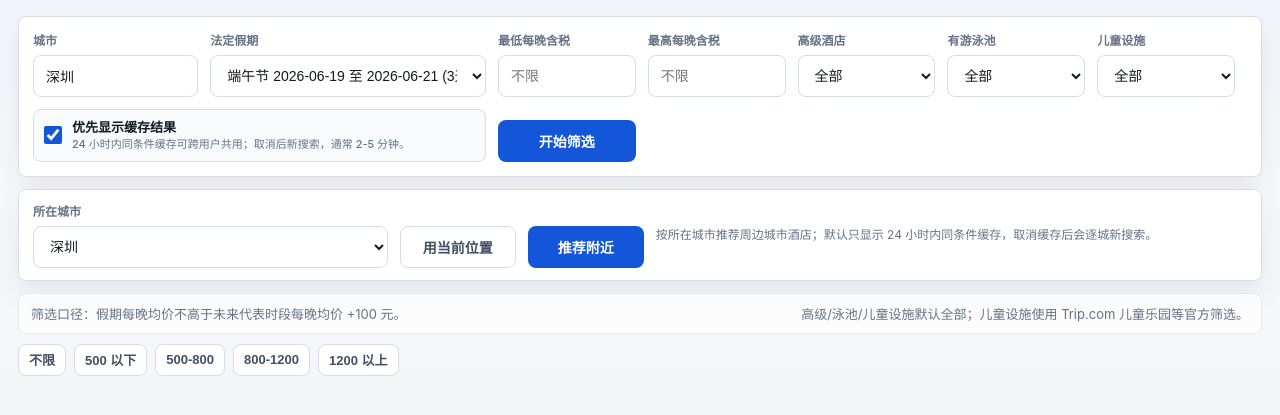
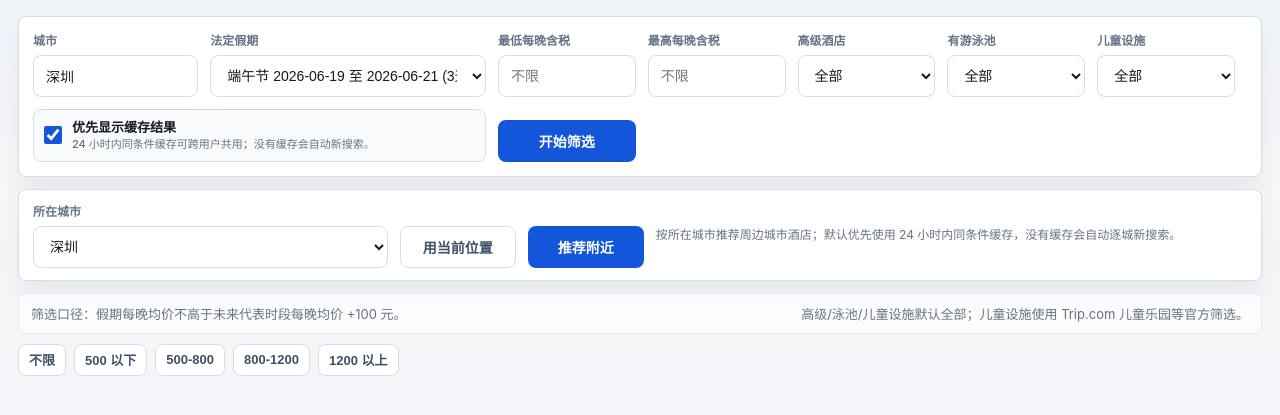
Before and after one commit to linxz-coder/reverse-traval, a Flask app: page / in a window 1280 px wide. Shown: the part 85-500 px from the top of the page. Run offline with Flask 3, Linux system fonts and the light colour scheme.

Commit message:
Fallback to live search on cache miss

```diff
--- a/app.py
+++ b/app.py
@@ -187,7 +187,7 @@ def search():
     pool_filter = payload.get("pool_filter")
     child_facility_filter = payload.get("child_facility_filter") or payload.get("children_pool_filter")
     use_cache = parse_bool(payload.get("use_cache"), default=True)
-    cache_only = parse_bool(payload.get("cache_only"), default=use_cache)
+    cache_only = parse_bool(payload.get("cache_only"), default=False)
 
     if not city or not holiday_code:
         return jsonify({"error": "city 和 holiday_code 不能为空"}), 400
@@ -226,7 +226,7 @@ def nearby_search():
     pool_filter = payload.get("pool_filter")
     child_facility_filter = payload.get("child_facility_filter") or payload.get("children_pool_filter")
     use_cache = parse_bool(payload.get("use_cache"), default=True)
-    cache_only = parse_bool(payload.get("cache_only"), default=use_cache)
+    cache_only = parse_bool(payload.get("cache_only"), default=False)
 
     if not origin_city:
         try:
--- a/reverse_travel.py
+++ b/reverse_travel.py
@@ -427,8 +427,6 @@ class ReverseTravelFinder:
                     self._search_cache_meta[cache_key] = {
                         "created_at": float(disk_record["created_at"]),
                     }
-            elif cache_only:
-                raise ReverseTravelFinderError("当前条件没有可用缓存；请取消勾选“优先显示缓存结果”后发起新搜索。")
             else:
                 base_result = self._find_choices_base(
                     city=city,
--- a/templates/index.html
+++ b/templates/index.html
@@ -665,11 +665,11 @@
             <option value="no">否</option>
           </select>
         </label>
-        <label class="cache-option" title="取消后会重新访问 Trip.com，通常需要 2-5 分钟。">
+        <label class="cache-option" title="有缓存先显示；没有缓存会自动新搜索，通常需要 2-5 分钟。">
           <input id="use-cache" name="use_cache" type="checkbox" value="true" checked />
           <span>
             <strong>优先显示缓存结果</strong>
-            <small>24 小时内同条件缓存可跨用户共用；取消后新搜索，通常 2-5 分钟。</small>
+            <small>24 小时内同条件缓存可跨用户共用；没有缓存会自动新搜索。</small>
           </span>
         </label>
         <button id="submit-btn" type="submit"><span class="spinner"></span><span id="submit-text">开始筛选</span></button>
@@ -697,7 +697,7 @@
         </label>
         <button class="secondary-btn" id="geo-btn" type="button">用当前位置</button>
         <button id="nearby-submit-btn" type="submit"><span class="spinner"></span><span id="nearby-submit-text">推荐附近</span></button>
-        <div class="nearby-hint" id="nearby-hint">按所在城市推荐周边城市酒店；默认只显示 24 小时内同条件缓存，取消缓存后会逐城新搜索。</div>
+        <div class="nearby-hint" id="nearby-hint">按所在城市推荐周边城市酒店；默认优先使用 24 小时内同条件缓存，没有缓存会自动逐城新搜索。</div>
       </form>
 
       <div class="notice">
@@ -822,12 +822,12 @@
       function loadingMessage(seconds) {
         if (currentRequestKind === "nearby") {
           if (currentUseCache) {
-            return "正在读取附近城市缓存；没有缓存的城市会在结果中提示。";
+            return "正在读取附近城市缓存；没有缓存会自动逐城新搜索。";
           }
           return seconds > 45 ? "正在逐城比较附近城市价格，可能需要 5-15 分钟..." : "正在逐城新搜索附近城市，可能需要 5-15 分钟...";
         }
         if (currentUseCache) {
-          return "正在读取缓存；没有可用缓存时会提示新搜索。";
+          return "正在读取缓存；如未命中会自动新搜索。";
         }
         return seconds > 45 ? "正在比较多个代表日期的含税均价..." : "正在进行新搜索，通常需要 2-5 分钟...";
       }
@@ -1045,7 +1045,7 @@
         currentRequestKind = "single";
         currentUseCache = useCacheInput.checked;
         payload.use_cache = currentUseCache ? "true" : "false";
-        payload.cache_only = currentUseCache ? "true" : "false";
+        payload.cache_only = "false";
         setLoading(true);
 
         try {
@@ -1088,7 +1088,7 @@
         currentRequestKind = "nearby";
         currentUseCache = useCacheInput.checked;
         payload.use_cache = currentUseCache ? "true" : "false";
-        payload.cache_only = currentUseCache ? "true" : "false";
+        payload.cache_only = "false";
         setLoading(true);
 
         try {
```
Also changed, not shown: tests/test_logic.py (+4 -6 lines).
